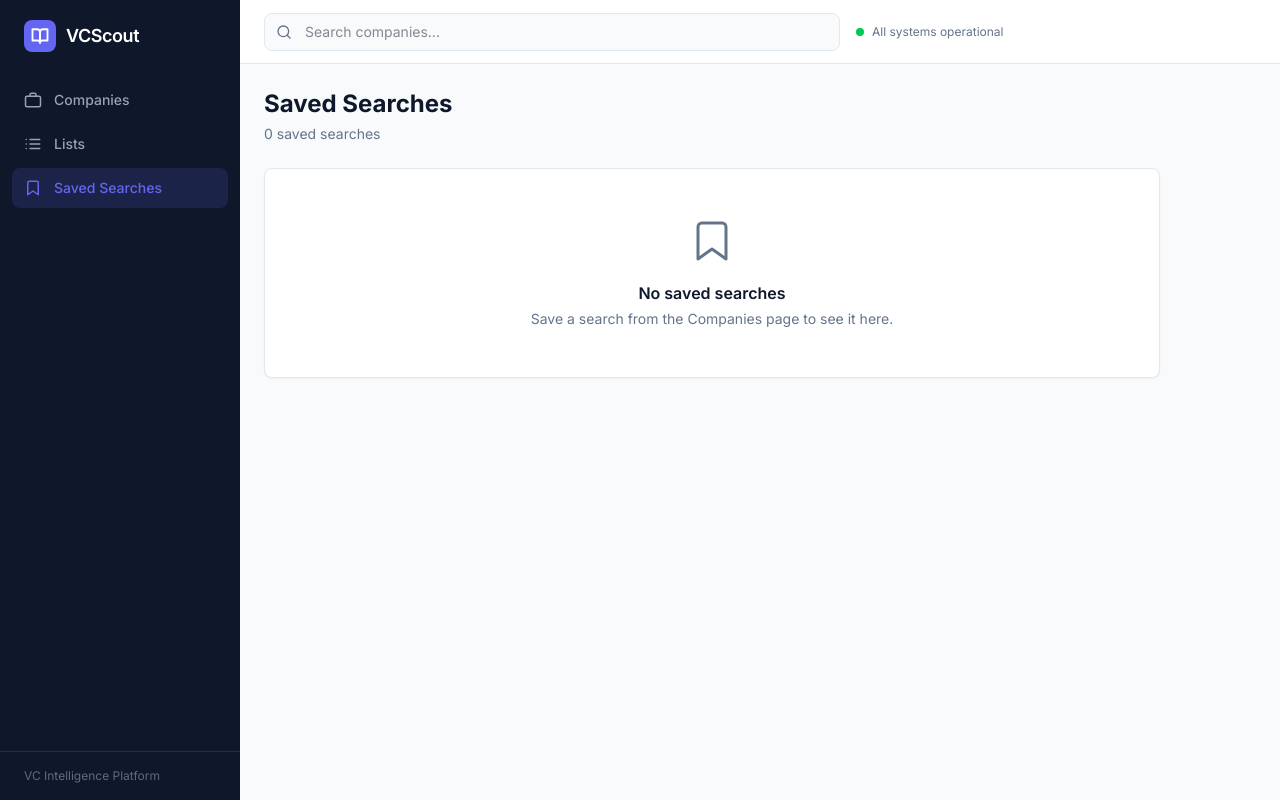
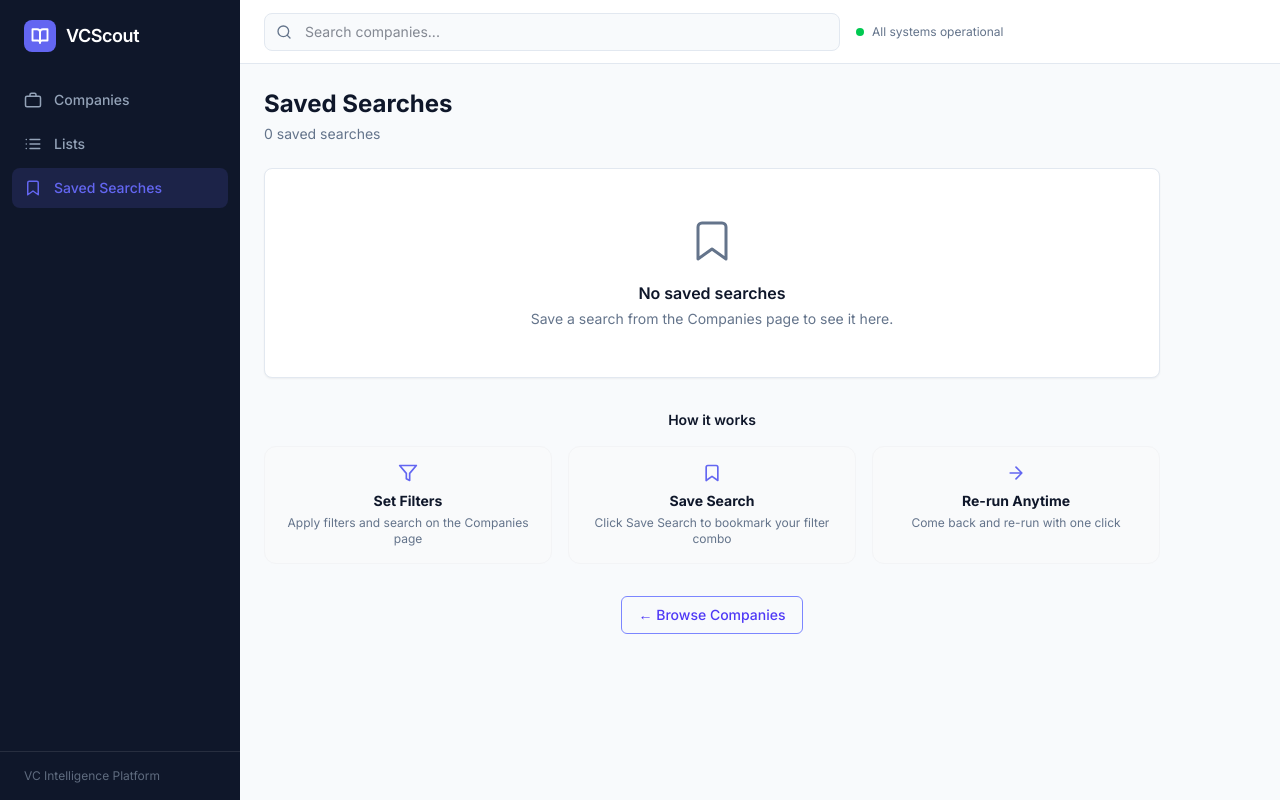
Before and after one commit to KrishnaJadhav2525/venture-scout-enrichment-platform, a Next.js app: page /saved in a window 1280 px wide. Built offline with nearby package versions, Linux system fonts and the light colour scheme.

Commit message:
Apply visual audit fixes: Match Score, Timeline Dots, EnrichmentCard Layout, NoteEditor styling, Lists & Saved Pages empty states

```diff
--- a/app/companies/[id]/page.tsx
+++ b/app/companies/[id]/page.tsx
@@ -141,7 +141,7 @@ export default function CompanyProfilePage({ params }: { params: Promise<{ id: s
                         </div>
                         <div className="flex flex-wrap gap-1.5 mt-2">
                             {company.tags.map((tag) => (
-                                <Link key={tag} href={`/companies?tag=${encodeURIComponent(tag)}`} className="tag-chip hover:bg-slate-200 cursor-pointer transition-colors">
+                                <Link key={tag} href={`/companies?tag=${encodeURIComponent(tag)}`} className="tag-chip">
                                     {tag}
                                 </Link>
                             ))}
--- a/app/globals.css
+++ b/app/globals.css
@@ -169,8 +169,17 @@ body {
   background: #f1f5f9;
   color: #475569;
   border-radius: 4px;
-  font-size: 11px;
+  font-size: 14px;
   font-weight: 500;
+  cursor: pointer;
+  border: 1px solid #e2e8f0;
+  transition: all 0.15s ease;
+}
+
+.tag-chip:hover {
+  background-color: #e0e7ff;
+  color: #4338ca;
+  border-color: #a5b4fc;
 }
 
 /* Toast notification */
--- a/app/lists/page.tsx
+++ b/app/lists/page.tsx
@@ -84,12 +84,40 @@ export default function ListsPage() {
 
             {/* Lists */}
             {lists.length === 0 ? (
+                <div className="space-y-8">
                     <div className="card p-12 text-center">
                         <svg className="mx-auto mb-4 text-muted" width="48" height="48" viewBox="0 0 24 24" fill="none" stroke="currentColor" strokeWidth="1.5" strokeLinecap="round" strokeLinejoin="round">
                             <path d="M8 6h13M8 12h13M8 18h13M3 6h.01M3 12h.01M3 18h.01" />
                         </svg>
                         <h3 className="text-base font-semibold text-foreground mb-1">No lists yet</h3>
                         <p className="text-sm text-muted">Start by saving a company from its profile.</p>
+                    </div>
+
+                    <div>
+                        <h4 className="text-sm font-semibold text-foreground mb-4 text-center">How it works</h4>
+                        <div className="grid grid-cols-1 md:grid-cols-3 gap-4">
+                            <div className="bg-gray-50 rounded-xl border border-gray-100 p-4 text-center">
+                                <svg className="mx-auto mb-2 text-primary" width="20" height="20" viewBox="0 0 24 24" fill="none" stroke="currentColor" strokeWidth="2" strokeLinecap="round" strokeLinejoin="round"><circle cx="11" cy="11" r="8" /><path d="m21 21-4.3-4.3" /></svg>
+                                <h5 className="font-bold text-sm text-foreground mb-1">Browse Companies</h5>
+                                <p className="text-xs text-muted">Find startups that match your thesis</p>
+                            </div>
+                            <div className="bg-gray-50 rounded-xl border border-gray-100 p-4 text-center">
+                                <svg className="mx-auto mb-2 text-primary" width="20" height="20" viewBox="0 0 24 24" fill="none" stroke="currentColor" strokeWidth="2" strokeLinecap="round" strokeLinejoin="round"><path d="M19 21l-7-5-7 5V5a2 2 0 0 1 2-2h10a2 2 0 0 1 2 2z" /></svg>
+                                <h5 className="font-bold text-sm text-foreground mb-1">Save to List</h5>
+                                <p className="text-xs text-muted">Click Save to List on any company profile</p>
+                            </div>
+                            <div className="bg-gray-50 rounded-xl border border-gray-100 p-4 text-center">
+                                <svg className="mx-auto mb-2 text-primary" width="20" height="20" viewBox="0 0 24 24" fill="none" stroke="currentColor" strokeWidth="2" strokeLinecap="round" strokeLinejoin="round"><path d="M21 15v4a2 2 0 0 1-2 2H5a2 2 0 0 1-2-2v-4" /><polyline points="7 10 12 15 17 10" /><line x1="12" x2="12" y1="15" y2="3" /></svg>
+                                <h5 className="font-bold text-sm text-foreground mb-1">Export</h5>
+                                <p className="text-xs text-muted">Download your list as CSV or JSON anytime</p>
+                            </div>
+                        </div>
+                        <div className="mt-8 text-center">
+                            <Link href="/companies" className="inline-flex items-center gap-2 border border-indigo-400 text-indigo-600 rounded-md px-4 py-2 text-sm font-medium hover:bg-indigo-50 transition">
+                                ← Browse Companies
+                            </Link>
+                        </div>
+                    </div>
                 </div>
             ) : (
                 <div className="space-y-4">
--- a/app/saved/page.tsx
+++ b/app/saved/page.tsx
@@ -53,12 +53,40 @@ export default function SavedSearchesPage() {
 
             {/* Searches */}
             {searches.length === 0 ? (
+                <div className="space-y-8">
                     <div className="card p-12 text-center">
                         <svg className="mx-auto mb-4 text-muted" width="48" height="48" viewBox="0 0 24 24" fill="none" stroke="currentColor" strokeWidth="1.5" strokeLinecap="round" strokeLinejoin="round">
                             <path d="M19 21l-7-5-7 5V5a2 2 0 0 1 2-2h10a2 2 0 0 1 2 2z" />
                         </svg>
                         <h3 className="text-base font-semibold text-foreground mb-1">No saved searches</h3>
                         <p className="text-sm text-muted">Save a search from the Companies page to see it here.</p>
+                    </div>
+
+                    <div>
+                        <h4 className="text-sm font-semibold text-foreground mb-4 text-center">How it works</h4>
+                        <div className="grid grid-cols-1 md:grid-cols-3 gap-4">
+                            <div className="bg-gray-50 rounded-xl border border-gray-100 p-4 text-center">
+                                <svg className="mx-auto mb-2 text-primary" width="20" height="20" viewBox="0 0 24 24" fill="none" stroke="currentColor" strokeWidth="2" strokeLinecap="round" strokeLinejoin="round"><polygon points="22 3 2 3 10 12.46 10 19 14 21 14 12.46 22 3" /></svg>
+                                <h5 className="font-bold text-sm text-foreground mb-1">Set Filters</h5>
+                                <p className="text-xs text-muted">Apply filters and search on the Companies page</p>
+                            </div>
+                            <div className="bg-gray-50 rounded-xl border border-gray-100 p-4 text-center">
+                                <svg className="mx-auto mb-2 text-primary" width="20" height="20" viewBox="0 0 24 24" fill="none" stroke="currentColor" strokeWidth="2" strokeLinecap="round" strokeLinejoin="round"><path d="M19 21l-7-5-7 5V5a2 2 0 0 1 2-2h10a2 2 0 0 1 2 2z" /></svg>
+                                <h5 className="font-bold text-sm text-foreground mb-1">Save Search</h5>
+                                <p className="text-xs text-muted">Click Save Search to bookmark your filter combo</p>
+                            </div>
+                            <div className="bg-gray-50 rounded-xl border border-gray-100 p-4 text-center">
+                                <svg className="mx-auto mb-2 text-primary" width="20" height="20" viewBox="0 0 24 24" fill="none" stroke="currentColor" strokeWidth="2" strokeLinecap="round" strokeLinejoin="round"><path d="M5 12h14M12 5l7 7-7 7" /></svg>
+                                <h5 className="font-bold text-sm text-foreground mb-1">Re-run Anytime</h5>
+                                <p className="text-xs text-muted">Come back and re-run with one click</p>
+                            </div>
+                        </div>
+                        <div className="mt-8 text-center">
+                            <button onClick={() => router.push('/companies')} className="inline-flex items-center gap-2 border border-indigo-400 text-indigo-600 rounded-md px-4 py-2 text-sm font-medium hover:bg-indigo-50 transition">
+                                ← Browse Companies
+                            </button>
+                        </div>
+                    </div>
                 </div>
             ) : (
                 <div className="space-y-3">
--- a/components/EnrichmentCard.tsx
+++ b/components/EnrichmentCard.tsx
@@ -15,7 +15,7 @@ export default function EnrichmentCard({ data }: EnrichmentCardProps) {
     });
 
     return (
-        <div className="card p-5 border-primary/20 bg-indigo-50/30">
+        <div className="card p-5 pb-6 h-auto overflow-visible border-primary/20 bg-indigo-50/30">
             {/* Header */}
             <div className="flex items-center gap-2 mb-4">
                 <div className="w-7 h-7 rounded-md bg-primary/10 flex items-center justify-center">
@@ -54,7 +54,7 @@ export default function EnrichmentCard({ data }: EnrichmentCardProps) {
                     <h5 className="text-xs font-semibold text-muted uppercase tracking-wider mb-1.5">Keywords</h5>
                     <div className="flex flex-wrap gap-1.5 mt-2">
                         {data.keywords.map((kw, idx) => (
-                            <Link key={idx} href={`/companies?tag=${encodeURIComponent(kw)}`} className="badge badge-indigo hover:bg-indigo-100 cursor-pointer transition-colors">
+                            <Link key={idx} href={`/companies?tag=${encodeURIComponent(kw)}`} className="tag-chip">
                                 {kw}
                             </Link>
                         ))}
--- a/components/NoteEditor.tsx
+++ b/components/NoteEditor.tsx
@@ -57,9 +57,12 @@ export default function NoteEditor({ companyId }: NoteEditorProps) {
                 <button
                     onClick={handleSave}
                     disabled={isSaveDisabled}
-                    className="btn-secondary disabled:opacity-50 disabled:cursor-not-allowed"
+                    className={`border rounded-md px-4 py-1.5 text-sm font-medium transition ${showToast
+                            ? 'border-green-400 text-green-600 bg-green-50'
+                            : 'border-indigo-400 text-indigo-600 hover:bg-indigo-50 ' + (isSaveDisabled ? 'opacity-40 cursor-not-allowed' : '')
+                        }`}
                 >
-                    Save Note
+                    {showToast ? 'Saved ✓' : 'Save Note'}
                 </button>
             </div>
 
--- a/lib/types.ts
+++ b/lib/types.ts
@@ -37,6 +37,7 @@ export interface Company {
   signals: Signal[];
   enriched: EnrichedData | null;
   match?: number;
+  matchedTags?: string[];
 }
 
 export interface VCList {
```
Also changed, not shown: app/companies/page.tsx (+12 -9 lines), components/CompanyTable.tsx (+20 -14 lines), components/SignalsTimeline.tsx (+8 -11 lines). Lines whose indentation alone changed are shown as unchanged.
